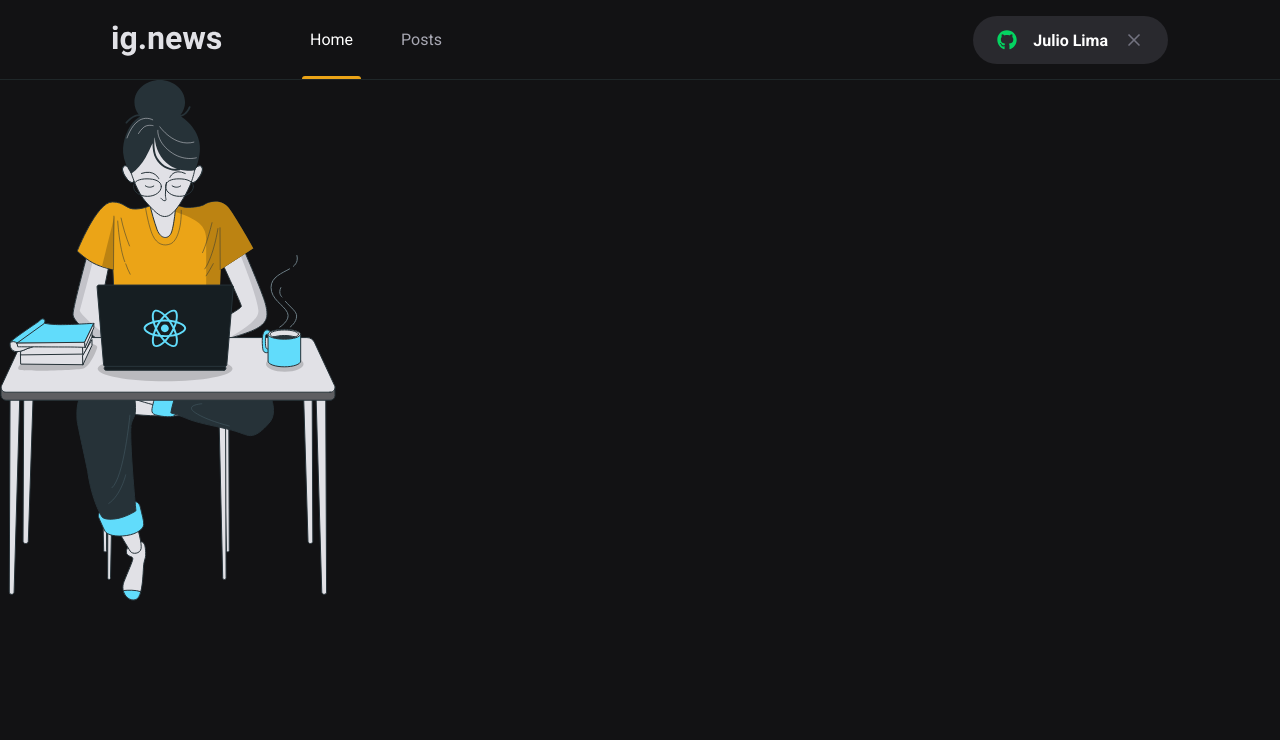
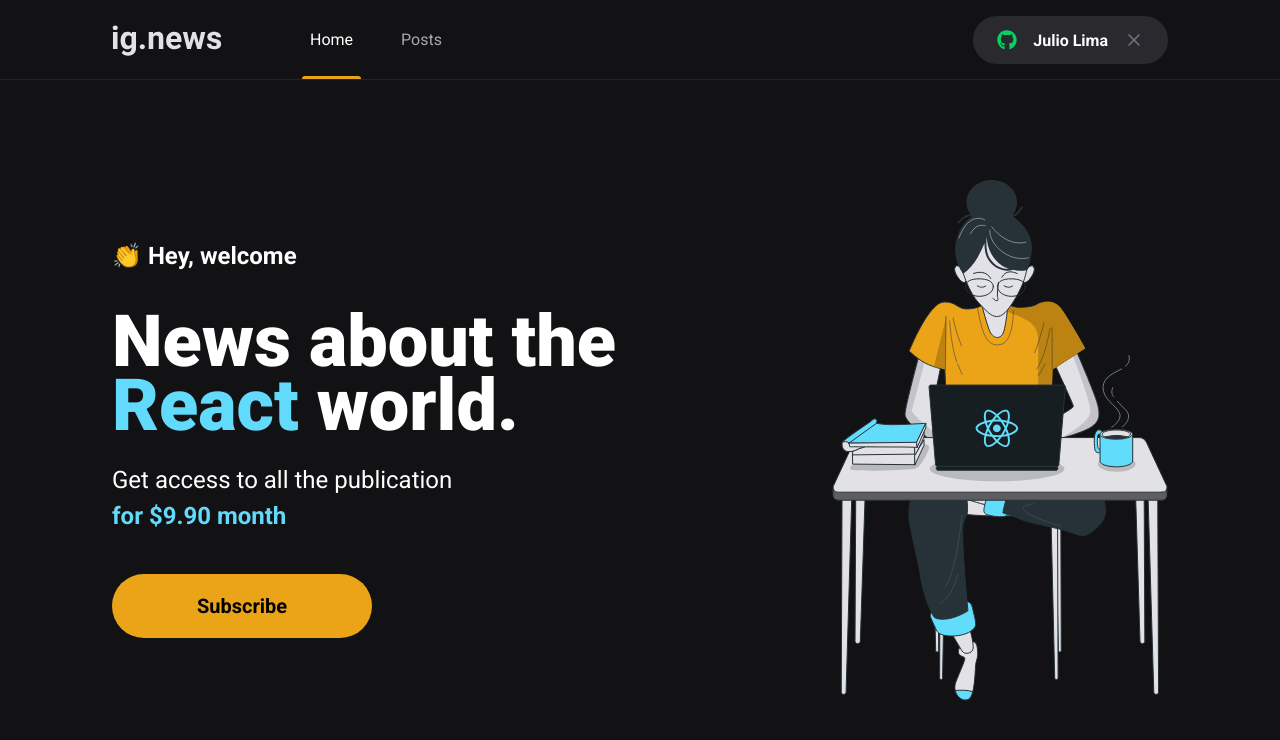
Before and after one commit to juliocslima/ignite-ignews, a Next.js app: page / in a window 1280 px wide. Shown: the top 740 px of the page. Built offline with nearby package versions, Linux system fonts and the light colour scheme.

Commit message:
Home page and SubscribeButton component created

```diff
--- /dev/null
+++ b/src/components/SubscribeButton/index.tsx
@@ -0,0 +1,13 @@
+import styles from './styles.module.scss';
+
+export function SubscribeButton() {
+  return (
+    <button
+      type="button"
+      className={styles.subscribeButton}
+    >
+      Subscribe
+    </button>
+
+  );
+}
--- /dev/null
+++ b/src/components/SubscribeButton/styles.module.scss
@@ -0,0 +1,19 @@
+.subscribeButton {
+  height: 4rem;
+  width: 260px;
+  border: 0;
+  border-radius: 2rem;
+  background: var(--yellow-500);
+  font-size: 1.25rem;
+  font-weight: bold;
+
+  display: flex;
+  align-items: center;
+  justify-content: center;
+
+  transition: filter 0.2s;
+
+  &:hover {
+    filter: brightness(0.8);
+  }
+}
--- /dev/null
+++ b/src/pages/home.module.scss
@@ -0,0 +1,45 @@
+.contentContainer {
+  max-width: 1120px;
+  margin: 0 auto;
+  padding: 0 2rem;
+  height: calc(100vh - 5rem);
+
+  display: flex;
+  align-items: center;
+  justify-content: space-between;
+}
+
+.hero {
+  max-width: 600px;
+
+  > span {
+    font-size: 1.5rem;
+    font-weight: bold;
+  }
+
+  h1 {
+    font-size: 4.5rem;
+    line-height: 4rem;
+    font-weight: 900;
+    margin-top: 2.5rem;
+
+    span {
+      color: var(--cyan-500);
+    }
+  }
+
+  p {
+    font-size: 1.5rem;
+    line-height: 2.25rem;
+    margin-top: 1.5rem;
+
+    span {
+      color: var(--cyan-500);
+      font-weight: bold;
+    }
+  }
+
+  button {
+    margin-top: 2.5rem;
+  }
+}
--- a/src/pages/index.tsx
+++ b/src/pages/index.tsx
@@ -1,4 +1,7 @@
 import Head from 'next/head';
+import { SubscribeButton } from '../components/SubscribeButton';
+
+import styles from './home.module.scss';
 
 export default function Home() {
   return (
@@ -7,9 +10,15 @@ export default function Home() {
         <title>Início | ig.news</title>
       </Head>
 
-      <main>
-        <section>
-
+      <main className={styles.contentContainer}>
+        <section className={styles.hero}>
+          <span>👏 Hey, welcome</span>
+          <h1>News about the <span>React</span> world.</h1>
+          <p>
+            Get access to all the publication <br/>
+            <span>for $9.90 month</span>
+          </p>
+          <SubscribeButton />
         </section>
 
         <img src="/images/avatar.svg" alt="Girl coding" />
```
